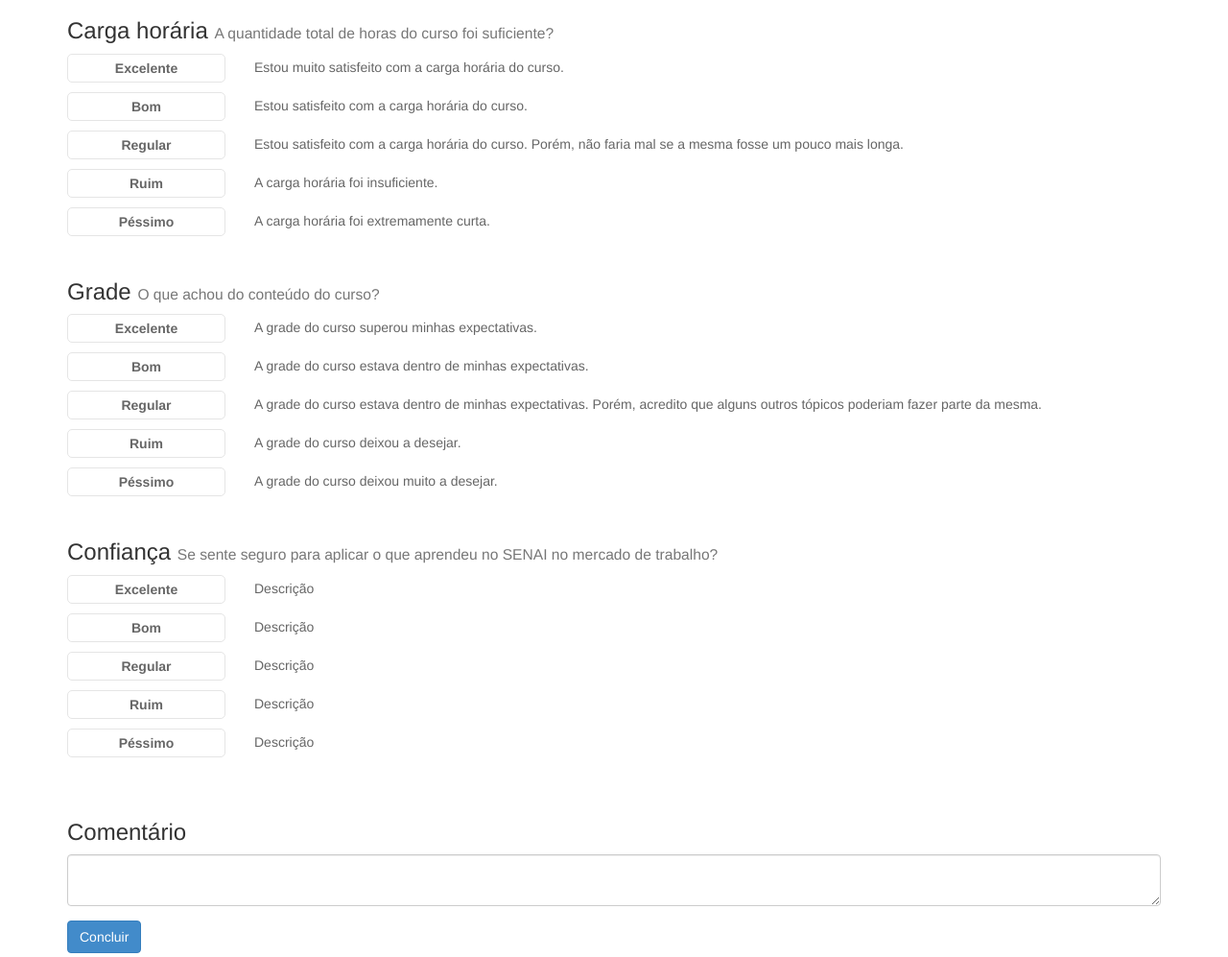
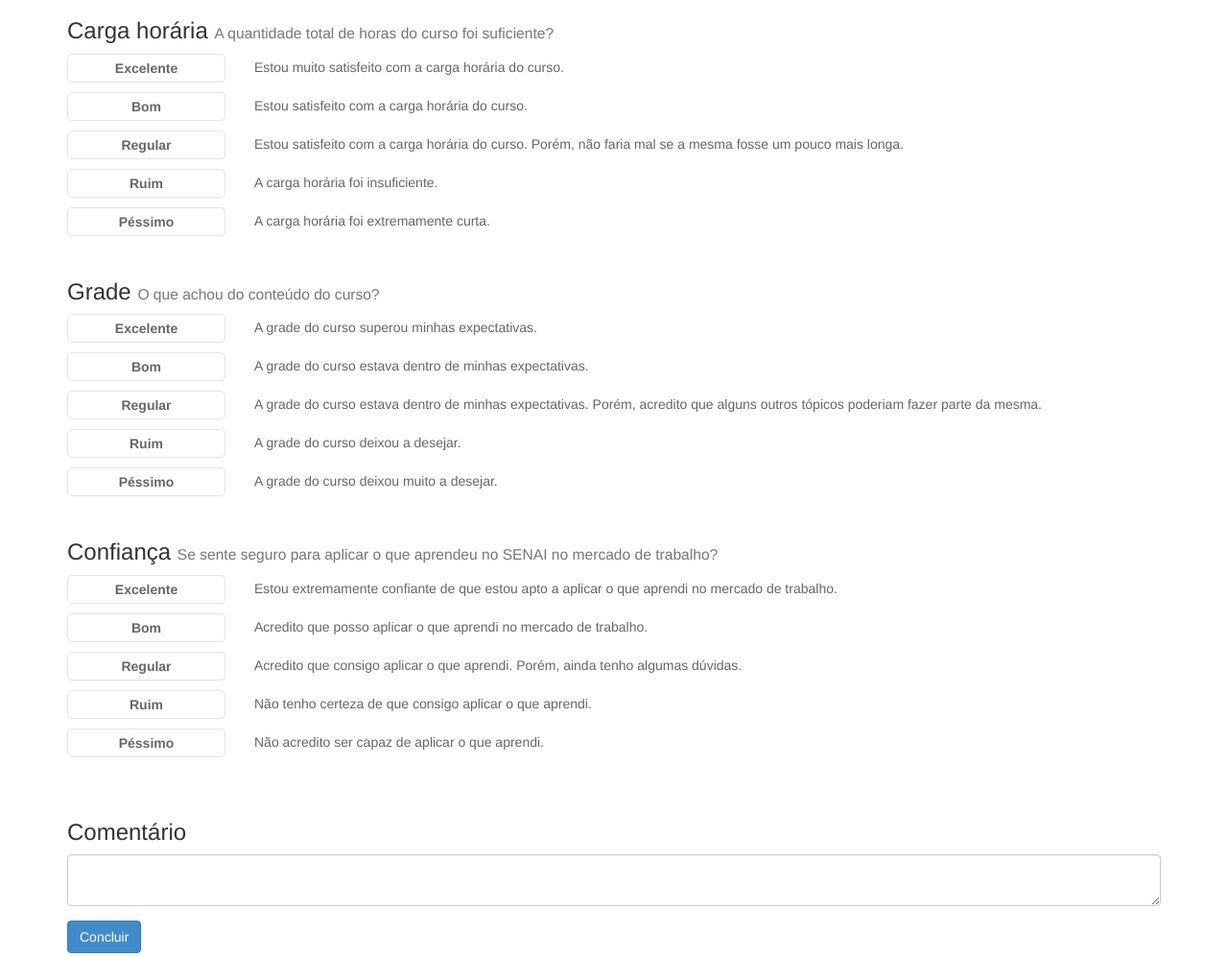
Before and after one commit to SENAI-VASS/avaliaSenai, a PHP site: page /avaliacao_curso.php in a window 1280 px wide. Shown: the part 117-1114 px from the top of the page at 96% size. Run offline with PHP 8.4, Linux system fonts and the light colour scheme; the visitor is signed in with stand-in values (Sample User, id 1); data that the repository does not hold is empty.

Commit message:
alterado avaliacao_curso.php

```diff
--- a/avaliacao_curso.php
+++ b/avaliacao_curso.php
@@ -152,7 +152,7 @@ $curso = mysqli_fetch_array($query);
           <label for="confianca1">Excelente</label>
         </div>
         <div class="col-md-10">
-          <div class="descricao">Descrição</div>
+          <div class="descricao">Estou extremamente confiante de que estou apto a aplicar o que aprendi no mercado de trabalho.</div>
         </div>
       </div>
 
@@ -162,7 +162,7 @@ $curso = mysqli_fetch_array($query);
           <label for="confianca2">Bom</label>
         </div>
         <div class="col-md-10">
-          <div class="descricao">Descrição</div>
+          <div class="descricao">Acredito que posso aplicar o que aprendi no mercado de trabalho.</div>
         </div>
       </div>
 
@@ -172,7 +172,7 @@ $curso = mysqli_fetch_array($query);
           <label for="confianca3">Regular</label>
         </div>
         <div class="col-md-10">
-          <div class="descricao">Descrição</div>
+          <div class="descricao">Acredito que consigo aplicar o que aprendi. Porém, ainda tenho algumas dúvidas.</div>
         </div>
       </div>
 
@@ -182,7 +182,7 @@ $curso = mysqli_fetch_array($query);
           <label for="confianca4">Ruim</label>
         </div>
         <div class="col-md-10">
-          <div class="descricao">Descrição</div>
+          <div class="descricao">Não tenho certeza de que consigo aplicar o que aprendi.</div>
         </div>
       </div>
 
@@ -192,7 +192,7 @@ $curso = mysqli_fetch_array($query);
           <label for="confianca5">Péssimo</label>
         </div>
         <div class="col-md-10">
-          <div class="descricao">Descrição</div>
+          <div class="descricao">Não acredito ser capaz de aplicar o que aprendi.</div>
         </div>
       </div>
     </div>
```
